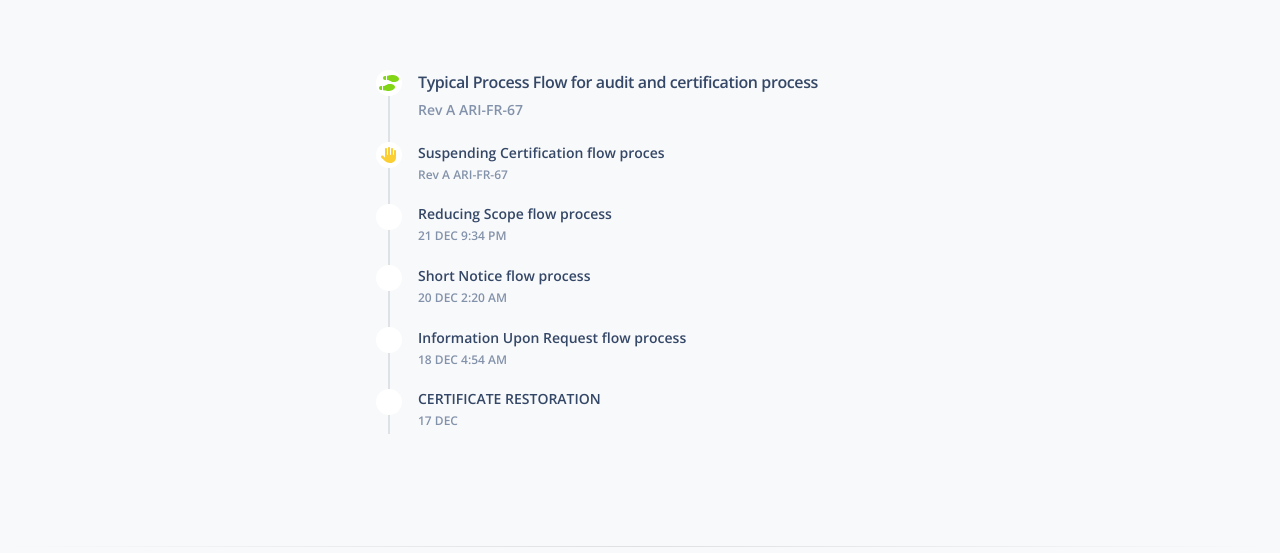
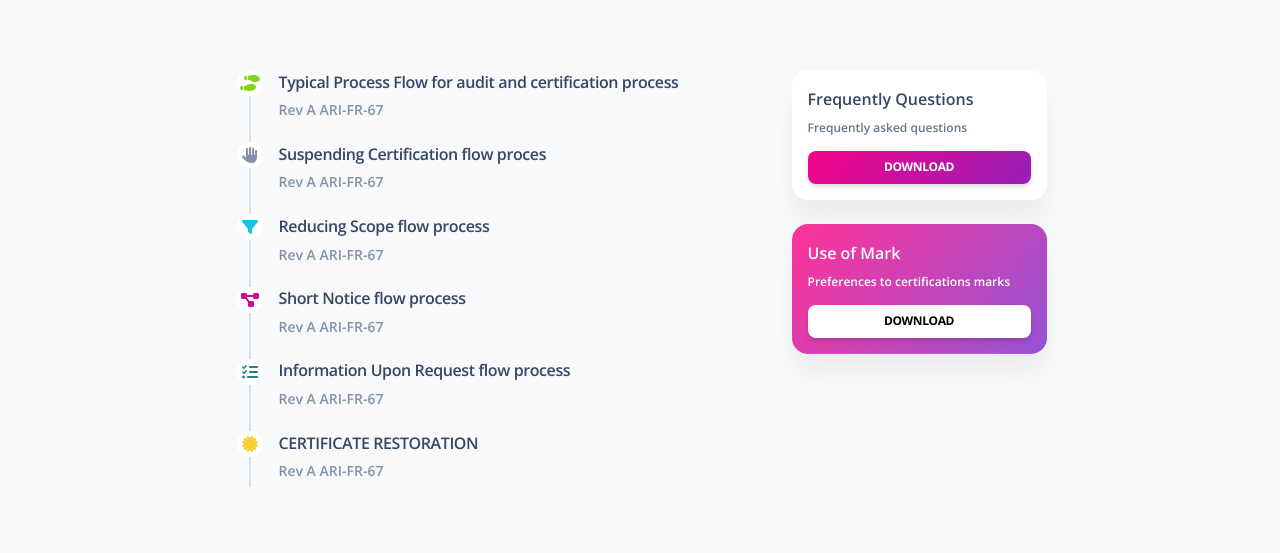
Before and after one commit to xiuhblaze/arysoft.ari.cortana, a React (Vite) app: page /steps-for-certification in a window 1280 px wide. Shown: the part 226-779 px from the top of the page. Built offline with nearby package versions, Linux system fonts and the light colour scheme.

Commit message:
Avance en steps for certification

```diff
--- a/src/views/Login/Login.jsx
+++ b/src/views/Login/Login.jsx
@@ -44,9 +44,9 @@ export const Login = () => {
               <Col xl="4" lg="5" md="6" className="d-flex flex-column mx-auto">
                 <Card className="card-plain mt-8">
                   <Card.Header className="pb-0 text-left bg-transparent">
-                    <h3 className="font-weight-bolder text-info text-gradient">Bienvenido</h3>
+                    <h3 className="font-weight-bolder text-info text-gradient">Welcome back</h3>
                     <p className="mb-0">
-                      Ingresa tu nombre de usuario y contraseña para iniciar sesión
+                      Enter your username and password to sign in
                     </p>
                   </Card.Header>
                   <Card.Body>
@@ -58,23 +58,23 @@ export const Login = () => {
                       onSubmit={ onSubmitForm }
                       validationSchema={ Yup.object({
                         userInput: Yup.string()
-                          .required('Es necesario el nombre del usuario'),
+                          .required('Required'),
                         passwordInput: Yup.string()
-                          .required('Es necesaria la contraseña del usuario'),
+                          .required('Required'),
                       })}
                     >
                       { (formik) => (
                         <Form>
                           <AryFormikTextInput name="userInput"
-                            label="Usuario"
+                            label="Username"
                             type="text"
                           />
                           <AryFormikTextInput name="passwordInput"
-                            label="Contraseña"
+                            label="Password"
                             type="password"
                           />
                           <div className="text-center">
-                            <Button type="submit" variant="primary" className="bg-gradient-info w-100 mt-4 mb-0">Iniciar sesión</Button>
+                            <Button type="submit" variant="primary" className="bg-gradient-info w-100 mt-4 mb-0">Login</Button>
                           </div>
                         </Form>
                       )}
@@ -82,7 +82,7 @@ export const Login = () => {
                   </Card.Body>
                   <Card.Footer className="text-center pt-0 px-lg-2 px-1">
                     <p className="mb-4 text-sm mx-auto">
-                      ¿Necesitas una cuenta?<br />Solicitala al departamento de TI
+                      Don't have an account?
                     </p>
                   </Card.Footer>
                 </Card>
--- a/src/views/www/ContactView.jsx
+++ b/src/views/www/ContactView.jsx
@@ -7,6 +7,7 @@ import BasicLayout from '../../layouts/basic/BasicLayout';
 import { AryFormikTextArea, AryFormikTextInput } from '../../components/Forms';
 
 import bgElectronic from '../../assets/img/bgElectronic.jpg';
+import imgTeam3 from '../../assets/img/team-3.jpg';
 
 export const ContactView = () => {
 
@@ -37,7 +38,7 @@ export const ContactView = () => {
           <div>
             <img
               className="position-absolute fixed-top ms-auto w-50 h-100 z-index-0 d-none d-sm-none d-md-block border-radius-section border-top-end-radius-0 border-top-start-radius-0 border-bottom-end-radius-0"
-              src={ bgElectronic} />
+              src={ imgTeam3 } />
           </div>
           <Container>
             <Row>
--- a/src/views/www/StepsView.jsx
+++ b/src/views/www/StepsView.jsx
@@ -1,13 +1,14 @@
 import React from 'react'
 import BasicLayout from '../../layouts/basic/BasicLayout';
-import { Col, Container, Row } from 'react-bootstrap';
+import { Card, Col, Container, Row } from 'react-bootstrap';
 
 import { FontAwesomeIcon } from '@fortawesome/react-fontawesome';
-import { faBell, faHand, faShoePrints } from '@fortawesome/free-solid-svg-icons';
+import { faBarsStaggered, faBell, faCertificate, faComment, faDiagramProject, faFilter, faHand, faListCheck, faShoePrints } from '@fortawesome/free-solid-svg-icons';
 import StepsTimeline from './components/StepsTimeline';
 
 import imgPeopleSteps from '../../assets/img/people-steps.jpg'
 import imgAuditCertification from '../../assets/img/ari-audit-certification-process.jpg';
+import imgSuspendingCertification from '../../assets/img/ari-suspending-certification-flow-process.jpg';
 
 const TypicalProcess = () => {
   return (
@@ -36,6 +37,18 @@ const TypicalProcess = () => {
   )
 };
 
+const SuspendingCertification = () => {
+  return (
+    <Row>
+      <Col lg="12">
+        <a href={ imgSuspendingCertification } target="_blank" title="Open in new tab">
+          <img src={ imgSuspendingCertification } alt="" className="img-fluid" />
+        </a>
+      </Col>
+    </Row>
+  )
+};
+
 export const StepsView = () => {
   return (
     <BasicLayout>
@@ -54,7 +67,7 @@ export const StepsView = () => {
       <section className="my-5 pt-5">
         <Container>
           <Row>
-            <Col md="6" className="mx-auto">
+            <Col md="6" className="ms-auto">
               <div className="timeline timeline-one-side">
                 <StepsTimeline
                   icon={{ icon: faShoePrints, color: 'success' }}
@@ -63,53 +76,63 @@ export const StepsView = () => {
                 >
                   <TypicalProcess />
                 </StepsTimeline>
-
-                <div className="timeline-block mb-3">
-                  <span className="timeline-step">
-                    <FontAwesomeIcon icon={ faHand } className='text-warning text-gradient' />
-                  </span>
-                  <div className="timeline-content">
-                    <h6 className="text-dark text-sm font-weight-bold mb-0">Suspending Certification flow proces</h6>
-                    <p className="text-secondary font-weight-bold text-xs mt-1 mb-0">Rev A ARI-FR-67</p>
-                  </div>
-                </div>
-                <div className="timeline-block mb-3">
-                  <span className="timeline-step">
-                    <i className="ni ni-cart text-info text-gradient"></i>
-                  </span>
-                  <div className="timeline-content">
-                    <h6 className="text-dark text-sm font-weight-bold mb-0">Reducing Scope flow process</h6>
-                    <p className="text-secondary font-weight-bold text-xs mt-1 mb-0">21 DEC 9:34 PM</p>
-                  </div>
-                </div>
-                <div className="timeline-block mb-3">
-                  <span className="timeline-step">
-                    <i className="ni ni-credit-card text-warning text-gradient"></i>
-                  </span>
-                  <div className="timeline-content">
-                    <h6 className="text-dark text-sm font-weight-bold mb-0">Short Notice flow process</h6>
-                    <p className="text-secondary font-weight-bold text-xs mt-1 mb-0">20 DEC 2:20 AM</p>
-                  </div>
-                </div>
-                <div className="timeline-block mb-3">
-                  <span className="timeline-step">
-                    <i className="ni ni-key-25 text-primary text-gradient"></i>
-                  </span>
-                  <div className="timeline-content">
-                    <h6 className="text-dark text-sm font-weight-bold mb-0">Information Upon Request flow process</h6>
-                    <p className="text-secondary font-weight-bold text-xs mt-1 mb-0">18 DEC 4:54 AM</p>
-                  </div>
-                </div>
-                <div className="timeline-block">
-                  <span className="timeline-step">
-                    <i className="ni ni-money-coins text-dark text-gradient"></i>
-                  </span>
-                  <div className="timeline-content">
-                    <h6 className="text-dark text-sm font-weight-bold mb-0">CERTIFICATE RESTORATION</h6>
-                    <p className="text-secondary font-weight-bold text-xs mt-1 mb-0">17 DEC</p>
-                  </div>
-                </div>
+                <StepsTimeline
+                  icon={{ icon: faHand, color: 'secondary' }}
+                  text="Suspending Certification flow proces"
+                  subtext="Rev A ARI-FR-67"
+                >
+                  <SuspendingCertification />
+                </StepsTimeline>
+                <StepsTimeline
+                  icon={{ icon: faFilter, color: 'info' }}
+                  text="Reducing Scope flow process"
+                  subtext="Rev A ARI-FR-67"
+                >
+                </StepsTimeline>
+                <StepsTimeline
+                  icon={{ icon: faDiagramProject, color: 'primary' }}
+                  text="Short Notice flow process"
+                  subtext="Rev A ARI-FR-67"
+                >
+                </StepsTimeline>
+                <StepsTimeline
+                  icon={{ icon: faListCheck, color: 'ari' }}
+                  text="Information Upon Request flow process"
+                  subtext="Rev A ARI-FR-67"
+                >
+                </StepsTimeline>
+                <StepsTimeline
+                  icon={{ icon: faCertificate, color: 'warning' }}
+                  text="CERTIFICATE RESTORATION"
+                  subtext="Rev A ARI-FR-67"
+                >
+                </StepsTimeline>
               </div>
+            </Col>
+            <Col md="3" className="me-auto">
+              <Card className="mb-4">
+                <Card.Body className="p-3">
+                  <h6>Frequently Questions</h6>
+                  <p className="text-xs font-weight-bold">
+                    Frequently asked questions
+                  </p>
+                  <a href="#" target="_blank" className="btn bg-gradient-primary btn-sm w-100 mb-0">
+                    Download
+                  </a>
+                </Card.Body>
+              </Card>
+              <Card className="overflow-hidden">
+                <span className="mask bg-gradient-primary"></span>
+                <Card.Body className="position-relative z-index-1 p-3">
+                  <h6 className="text-white">Use of Mark</h6>
+                  <p className="text-white text-xs font-weight-bold">
+                    Preferences to certifications marks
+                  </p>
+                  <a href="#" target="_blank" className="btn btn-white btn-sm w-100 mb-0">
+                    Download
+                  </a>
+                </Card.Body>
+              </Card>
             </Col>
           </Row>
         </Container>
--- a/src/views/www/components/ServicesCard.jsx
+++ b/src/views/www/components/ServicesCard.jsx
@@ -10,7 +10,7 @@ export const ServicesCard = ({ title, subtitle, desc, accredited, image, childre
 
   return (
     <>
-      <Card className="text-center p-3 h-100">
+      <Card { ...props } className="text-center p-3 h-100">
         { !!image ? (
           <div className="z-index-1 mx-auto">
             <div className="position-relative w-25 ">
```
Also changed, not shown: src/assets/img/ari-suspending-certification-flow-process.jpg (added).
